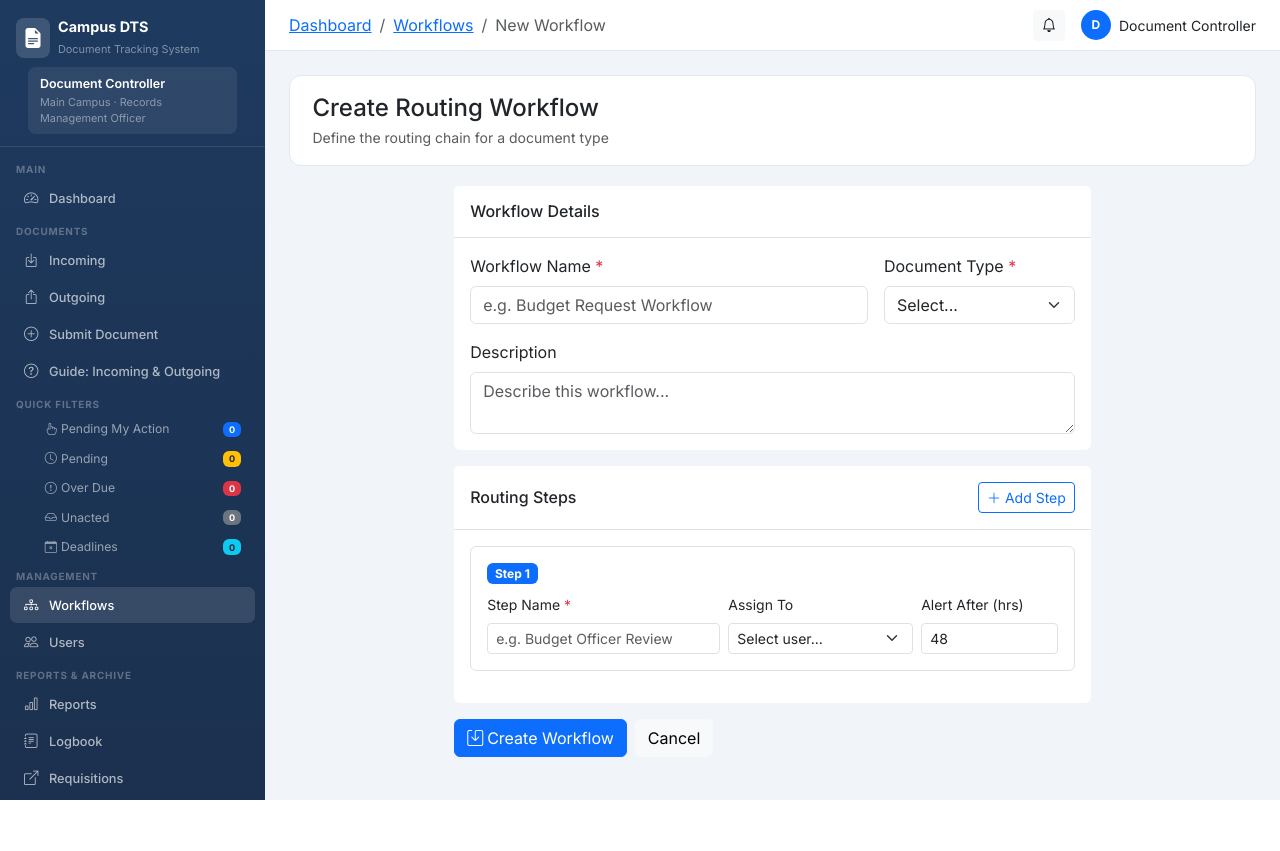
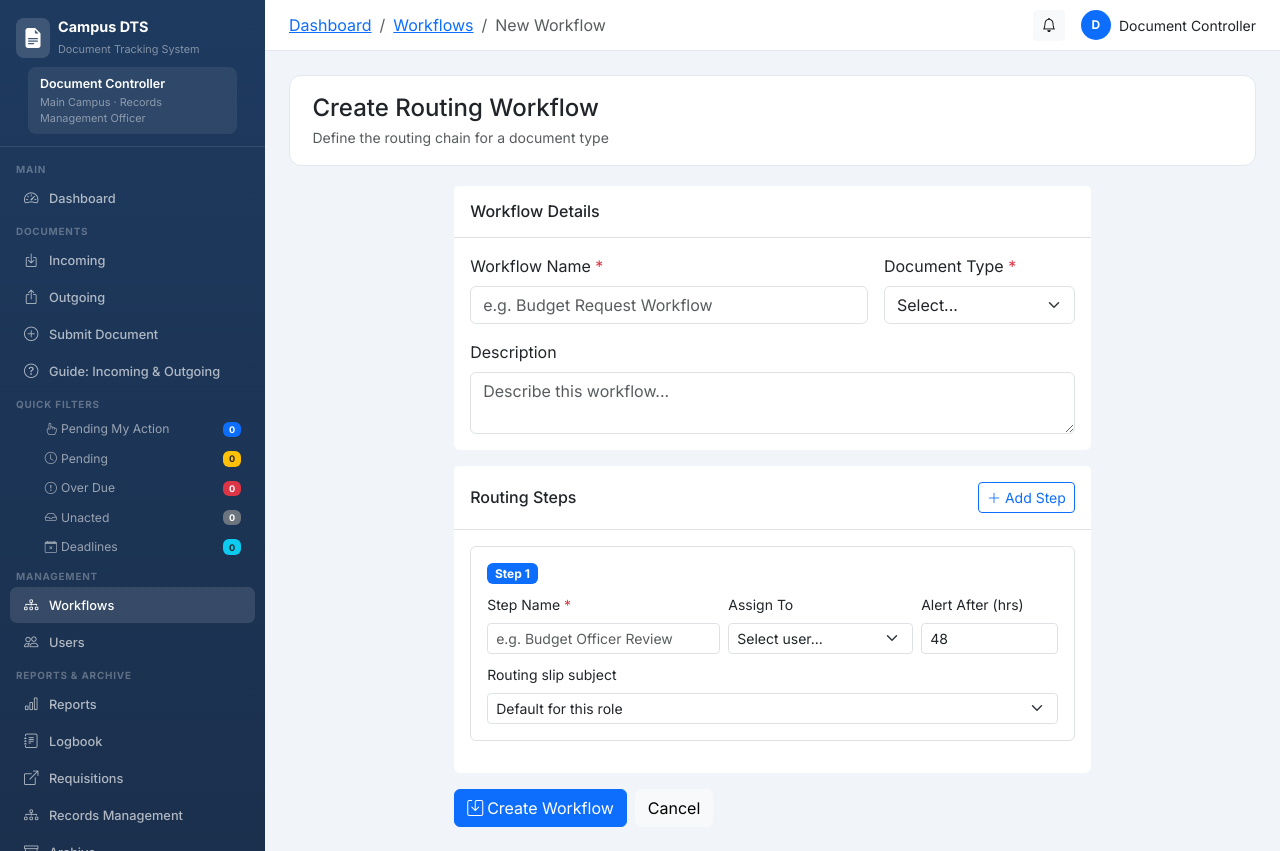
Before and after one commit to rbtubolto-ux/shop, a Laravel app: page /workflows/create in a window 1280 px wide. Before the commit the page ends 800 px from the top, so only its background shows below. Run offline with Laravel 12, Linux system fonts and the light colour scheme; a user stored in the database is signed in; data comes from the database, SQL or seed files in the repository; data that the repository does not hold is empty; some libraries are stand-ins or nearby versions.

Commit message:
Add routing slip per document with subjects per routing step
- Each workflow step gets a routing slip subject (Action, Approval, Review,
  and so on, as on form PSHS-00-F-RMU-01). Defaults by role when unset:
  routing unit = Action, Campus Director = Approval, Document Controller = Review.
- Routes carry the subject from their step.
- Documents have an Other instructions field, printed on the slip.
- Printable routing slip per document, showing the current step's
  recipient and subject. Opened from the Routing Timeline card.

Migration 000012 is new. Run: php artisan migrate

Co-Authored-By: Claude Haiku 5.5 <noreply@anthropic.com>
Claude-Session: https://claude.ai/code/session_01FTwh2foigD5baj79e7YwE3

```diff
--- a/DTS for CD/app/Http/Controllers/WorkflowController.php
+++ b/DTS for CD/app/Http/Controllers/WorkflowController.php
@@ -46,6 +46,7 @@ class WorkflowController extends Controller
             'steps.*.step_name'               => 'required|string|max:255',
             'steps.*.assigned_to'             => 'nullable|exists:users,id',
             'steps.*.role_required'           => 'nullable|string',
+            'steps.*.subject'             => ['nullable', \Illuminate\Validation\Rule::in(\App\Models\WorkflowStep::SUBJECTS)],
             'steps.*.pending_threshold_hours' => 'required|integer|min:1',
         ]);
 
@@ -65,6 +66,7 @@ class WorkflowController extends Controller
                     'step_name'               => $step['step_name'],
                     'assigned_to'             => $step['assigned_to'] ?? null,
                     'role_required'           => $step['role_required'] ?? null,
+                    'subject'                 => $step['subject'] ?? null,
                     'pending_threshold_hours' => $step['pending_threshold_hours'],
                 ]);
             }
@@ -94,6 +96,7 @@ class WorkflowController extends Controller
             'steps.*.step_name'               => 'required|string|max:255',
             'steps.*.assigned_to'             => 'nullable|exists:users,id',
             'steps.*.role_required'           => 'nullable|string',
+            'steps.*.subject'             => ['nullable', \Illuminate\Validation\Rule::in(\App\Models\WorkflowStep::SUBJECTS)],
             'steps.*.pending_threshold_hours' => 'required|integer|min:1',
         ]);
 
@@ -114,6 +117,7 @@ class WorkflowController extends Controller
                     'step_name'               => $step['step_name'],
                     'assigned_to'             => $step['assigned_to'] ?? null,
                     'role_required'           => $step['role_required'] ?? null,
+                    'subject'                 => $step['subject'] ?? null,
                     'pending_threshold_hours' => $step['pending_threshold_hours'],
                 ]);
             }
--- a/DTS for CD/app/Models/Document.php
+++ b/DTS for CD/app/Models/Document.php
@@ -17,6 +17,7 @@ class Document extends Model
         'cabinet', 'drawer', 'container', 'remarks', 'archived_at',
         'signature_path', 'approved_by', 'approved_at',
         'retention_code', 'is_confidential', 'disposition',
+        'routing_instructions',
     ];
 
     protected $casts = [
--- a/DTS for CD/app/Models/DocumentRoute.php
+++ b/DTS for CD/app/Models/DocumentRoute.php
@@ -10,7 +10,7 @@ class DocumentRoute extends Model
     protected $fillable = [
         'document_id', 'workflow_step_id', 'step_order', 'step_name',
         'assigned_to', 'action', 'comments', 'acted_by', 'acted_at',
-        'received_at', 'signature_path',
+        'received_at', 'signature_path', 'subject',
     ];
 
     protected $casts = [
--- a/DTS for CD/app/Models/WorkflowStep.php
+++ b/DTS for CD/app/Models/WorkflowStep.php
@@ -7,10 +7,28 @@ use Illuminate\Database\Eloquent\Relations\BelongsTo;
 
 class WorkflowStep extends Model
 {
+    // Subjects from the routing slip (form PSHS-00-F-RMU-01).
+    public const SUBJECTS = [
+        'Action', 'Approval', 'Comment', 'Discuss with me', 'Endorsement', 'File', 'Give Status',
+        'Handle', 'Information', 'Initial / Clearance', 'Note & File', 'Note & Return',
+        'Prepare Draft / Reply', 'Review',
+    ];
+
     protected $fillable = [
         'workflow_template_id', 'step_order', 'step_name',
-        'assigned_to', 'role_required', 'pending_threshold_hours',
+        'assigned_to', 'role_required', 'subject', 'pending_threshold_hours',
     ];
+
+    // Subject used when a step has none chosen: the usual action for that role.
+    public static function defaultSubjectFor(?string $role): ?string
+    {
+        return match ($role) {
+            'routing_unit'      => 'Action',
+            'campus_director'   => 'Approval',
+            'document_controller' => 'Review',
+            default             => null,
+        };
+    }
 
     public function workflowTemplate(): BelongsTo
     {
--- a/DTS for CD/resources/views/documents/create.blade.php
+++ b/DTS for CD/resources/views/documents/create.blade.php
@@ -112,6 +112,11 @@
                             @endforeach
                         </select>
                     </div>
+                    <div class="mt-3">
+                        <label class="form-label fw-500">Other instructions <span class="small text-muted">(printed on the routing slip)</span></label>
+                        <textarea name="routing_instructions" rows="2" class="form-control" placeholder="e.g. Please act before the board meeting">{{ old('routing_instructions') }}</textarea>
+                    </div>
+
                     <div x-show="steps.length > 0" class="mt-3">
                         <div class="small fw-500 text-muted mb-2">Routing Steps Preview:</div>
                         <div class="d-flex flex-wrap gap-2">
--- a/DTS for CD/resources/views/documents/show.blade.php
+++ b/DTS for CD/resources/views/documents/show.blade.php
@@ -123,7 +123,7 @@
         {{-- Routing Timeline --}}
         @if($document->routes->count())
         <div class="card border-0 mb-4">
-            <div class="card-header bg-white border-bottom py-3"><h6 class="mb-0 fw-600">Routing Timeline</h6></div>
+            <div class="card-header bg-white border-bottom py-3"><div class="d-flex justify-content-between align-items-center"><h6 class="mb-0 fw-600">Routing Timeline</h6><a href="{{ route('documents.routingSlip', $document) }}" target="_blank" class="btn btn-sm btn-outline-secondary"><i class="bi bi-printer me-1"></i>Routing slip</a></div></div>
             <div class="card-body">
                 <div class="timeline">
                     @foreach($document->routes as $route)
--- a/DTS for CD/resources/views/workflows/create.blade.php
+++ b/DTS for CD/resources/views/workflows/create.blade.php
@@ -79,6 +79,15 @@
                                     <input type="number" :name="'steps['+i+'][pending_threshold_hours]'" x-model="step.pending_threshold_hours"
                                            class="form-control form-control-sm" min="1" value="48" required>
                                 </div>
+                                <div class="col-12">
+                                    <label class="form-label small fw-500">Routing slip subject</label>
+                                    <select :name="'steps['+i+'][subject]'" x-model="step.subject" class="form-select form-select-sm">
+                                        <option value="">Default for this role</option>
+                                        @foreach(\App\Models\WorkflowStep::SUBJECTS as $sj)
+                                        <option value="{{ $sj }}">{{ $sj }}</option>
+                                        @endforeach
+                                    </select>
+                                </div>
                                 <input type="hidden" :name="'steps['+i+'][role_required]'" x-model="step.role_required">
                             </div>
                         </div>
@@ -98,8 +107,8 @@
 <script>
 function workflowForm() {
     return {
-        steps: [{ step_name: '', assigned_to: '', role_required: '', pending_threshold_hours: 48 }],
-        addStep() { this.steps.push({ step_name: '', assigned_to: '', role_required: '', pending_threshold_hours: 48 }); },
+        steps: [{ step_name: '', assigned_to: '', role_required: '', subject: '', pending_threshold_hours: 48 }],
+        addStep() { this.steps.push({ step_name: '', assigned_to: '', role_required: '', subject: '', pending_threshold_hours: 48 }); },
         removeStep(i) { if(this.steps.length > 1) this.steps.splice(i, 1); }
     }
 }
--- a/DTS for CD/routes/web.php
+++ b/DTS for CD/routes/web.php
@@ -29,6 +29,8 @@ Route::middleware(['auth', 'active'])->group(function () {
     Route::get('documents/{document}/barcode',        [DocumentController::class, 'printBarcode'])->name('documents.barcode');
     Route::get('documents/{document}/file',        [DocumentController::class, 'file'])->name('documents.file');
 
+
+    Route::get('documents/{document}/routing-slip', [DocumentController::class, 'routingSlip'])->name('documents.routingSlip');
 
     // User guide: incoming and outgoing documents
     Route::view('help/incoming-outgoing', 'help.directions')->name('help.directions');
```
Also changed, not shown: DTS for CD/app/Http/Controllers/DocumentController.php (+14 -0 lines), DTS for CD/resources/views/documents/routing-slip.blade.php (added, +77 -0 lines), DTS for CD/resources/views/workflows/edit.blade.php (+11 -2 lines), DTS for CD/database/migrations/2024_01_01_000012_add_routing_slip_fields.php (added).
